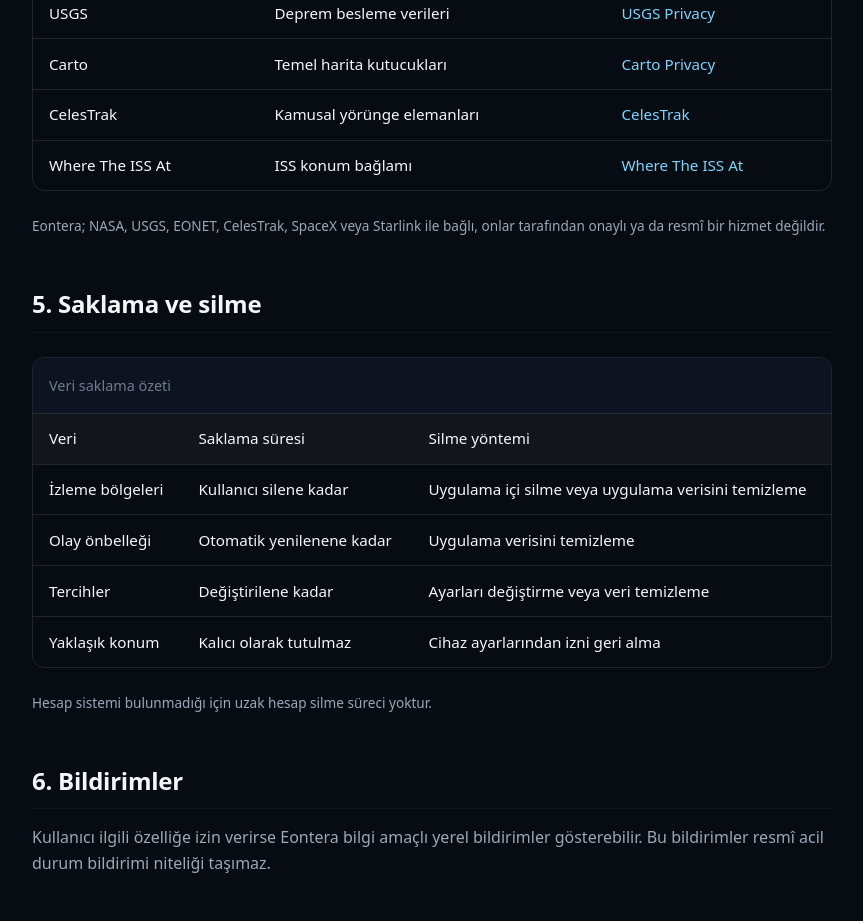
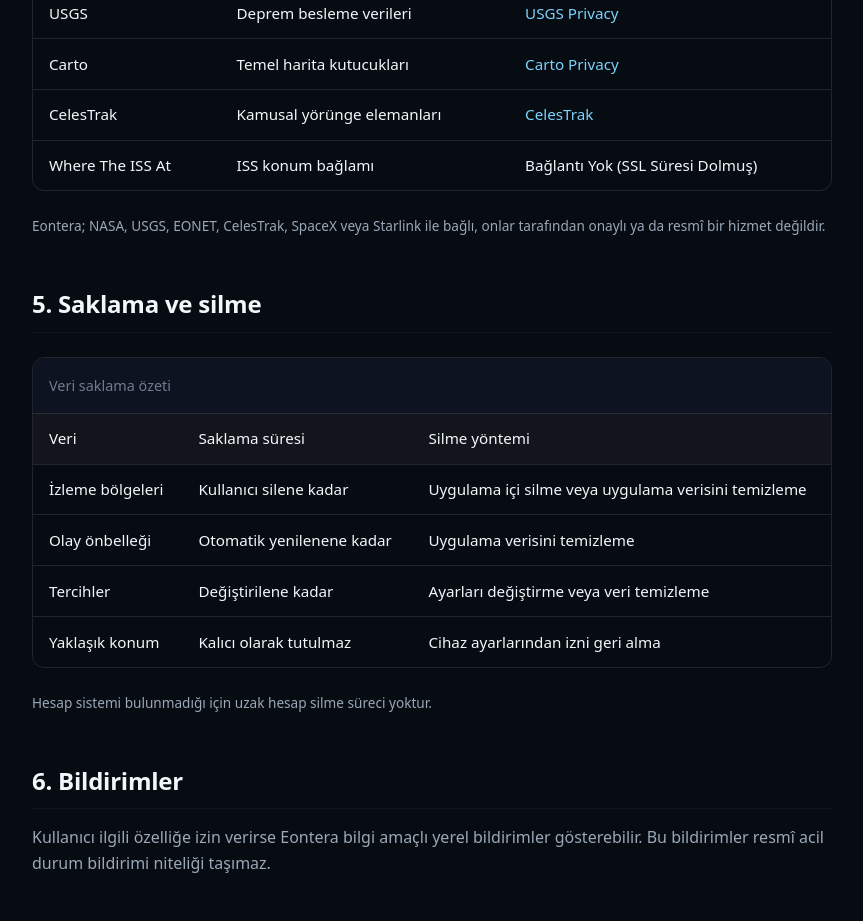
Before and after one commit to BerkayOL/Eontera-Privacy-Policy, a plain HTML site: page index.html in a window 1280 px wide. Shown: the part 3034-3955 px from the top of the page, without its empty margins (178-1041 px from the left). Drawn offline with Linux system fonts and the light colour scheme.

Commit message:
Fix wheretheiss.at SSL broken link

```diff
--- a/index.html
+++ b/index.html
@@ -210,7 +210,7 @@
                 <tr>
                   <td>Where The ISS At</td>
                   <td data-i18n="provider6">ISS konum bağlamı</td>
-                  <td><a href="https://wheretheiss.at/">Where The ISS At</a></td>
+                  <td>Bağlantı Yok (SSL Süresi Dolmuş)</td>
                 </tr>
               </tbody>
             </table>
```
